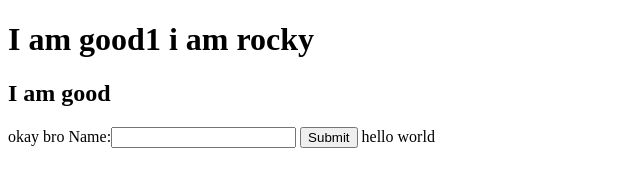
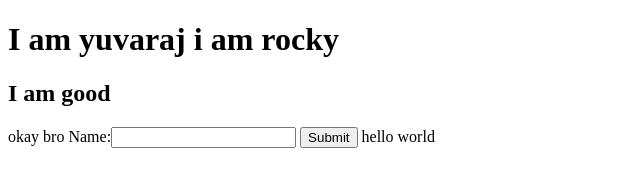
Before and after one commit to Yuvarajpa/github-booking-testing, a plain HTML site: page index.html in a window 1280 px wide. Shown: the whole page, without its empty margins (0-640 px from the left). Drawn offline with Linux system fonts and the light colour scheme.

Commit message:
changed my name

```diff
--- a/index.html
+++ b/index.html
@@ -4,7 +4,7 @@
 </head>
 <body>
   <h1>
-        I am good1
+        I am yuvaraj
         i am rocky
     </h1>
     <h2>
```
